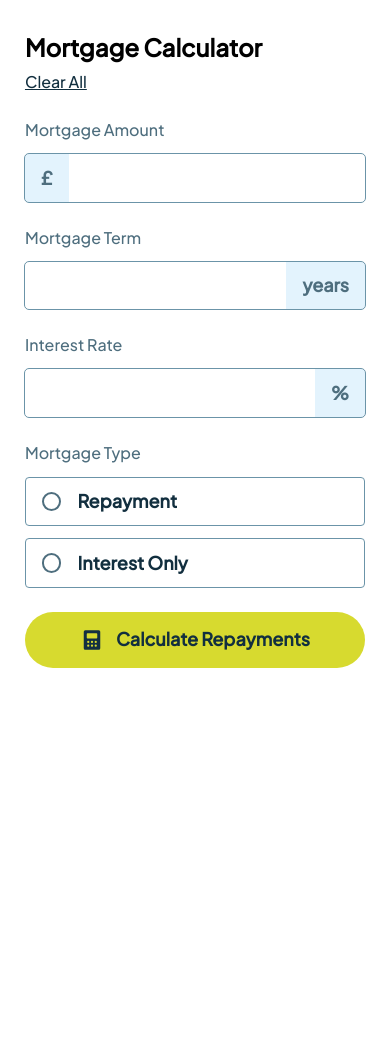
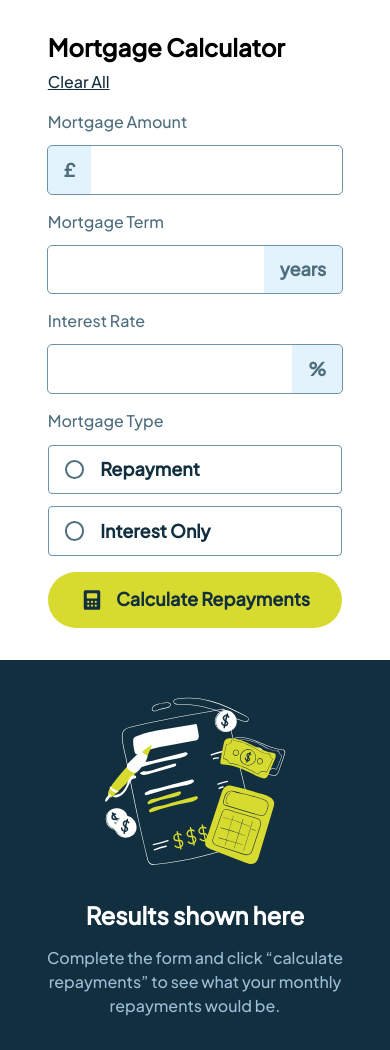
Before and after one commit to tomduranti/mortgage_repayment_calculator, a React (Vite) app: page / in a window 390 px wide. Before the commit the page ends 844 px from the top, so only its background shows below. Built offline with nearby package versions, Linux system fonts and the light colour scheme.

Commit message:
Complete mobile design

```diff
--- a/src/App.jsx
+++ b/src/App.jsx
@@ -2,6 +2,8 @@ import ButtonRepayment from './components/atoms/Button/ButtonRepayment.jsx';
 import ButtonReset from './components/atoms/Button/ButtonReset.jsx';
 import Input from './components/atoms/Input/Input.jsx';
 import MortgageTypeRadio from './components/molecules/MortgageTypeRadio/MortgageTypeRadio.jsx';
+
+import EmptyIcon from './assets/illustration_empty.svg';
 
 import './sass/main.scss';
 import './sass/base/_base.scss';
@@ -10,8 +12,8 @@ export default function App() {
 
   return (
     <main>
-      <div className='mortgage_repayment  container'>
-        <div className="mortgage_repayment__calculator">
+      <div className='mortgage_repayment'>
+        <div className="mortgage_repayment__calculator  container">
           <div className='mortgage_repayment__title'>
             <h1 className='mortgage_repayment__heading  text_preset_2  text_capitalize'>mortgage calculator</h1>
             <ButtonReset />
@@ -23,7 +25,13 @@ export default function App() {
           <ButtonRepayment />
         </div>
 
-        <div className="mortgage_repayment__result"></div>
+        <div className='mortgage_repayment__result'>
+          <div className="mortgage_repayment__container  container">
+            <img className='mortgage_repayment__icon' src={EmptyIcon} alt='' />
+            <h3 className='mortgage_repayment__empty_text  text_preset_2'>Results shown here</h3>
+            <p className='mortgage_repayment__paragraph  text_preset_4'>Complete the form and click “calculate repayments” to see what your monthly repayments would be.</p>
+          </div>
+        </div>
       </div>
     </main>
   )
--- a/src/sass/abstract/_variables.scss
+++ b/src/sass/abstract/_variables.scss
@@ -60,7 +60,9 @@ $border_red: $red;
 
 $text_slate--900: $slate--900;
 $text_slate--700: $slate--700;
+$text_slate--300: $slate--300;
 $text_red: $red;
+$text_white: $white;
 
 //SPACING
 //Gap
@@ -70,8 +72,7 @@ $gap_inline_control_lg: map.get($spacing, 16);
 // $gap_inline_control_lg: map.get($spacing, 24);
 $gap_block_control_sm: map.get($spacing, 8);
 $gap_block_control_md: map.get($spacing, 12);
-// $gap_block_control_md: map.get($spacing, 16);
-$gap_block_control_lg: map.get($spacing, 24);
+$gap_block_control_lg: map.get($spacing, 16);
 $gap_block_control_xlg: map.get($spacing, 32);
 
 //Padding & margin
@@ -79,6 +80,7 @@ $gap_block_control_xlg: map.get($spacing, 32);
 $padding_block_control_md: map.get($spacing, 12);
 $padding_block_control_md--plus_half: calc(map.get($spacing, 12) + map.get($special_spacing, 1) / 2);
 $padding_block_control_lg: map.get($spacing, 16);
+$padding_block_component_md: map.get($spacing, 32);
 // $padding_block_control_md: map.get($spacing, 16);
 // $padding_block_control_lg: map.get($spacing, 24);
 // $padding_block_layout_sm: map.get($spacing, 24);
--- a/src/sass/base/_base.scss
+++ b/src/sass/base/_base.scss
@@ -8,14 +8,49 @@
 
     padding-block-start: $padding_block_layout_md;
 
+
     &__calculator {
         @extend %flex_column;
         gap: $gap_block_control_lg;
     }
 
+
     &__title {
         @extend %flex_column;
         gap: $gap_block_control_sm;
+    }
+
+
+    &__result {
+        background-color: $background_color_slate--900;
+    }
+
+
+    &__container {
+        @extend %flex_column;
+        gap: $gap_block_control_lg;
+
+        padding-block: $padding_block_component_md;
+
+        text-align: center;
+    }
+
+
+    &__icon {
+        align-self: center;
+
+        inline-size: 192px;
+        block-size: 192px;
+    }
+
+
+    &__empty_text {
+        color: $text_white;
+    }
+
+
+    &__paragraph {
+        color: $text_slate--300;
     }
 }
 
```
